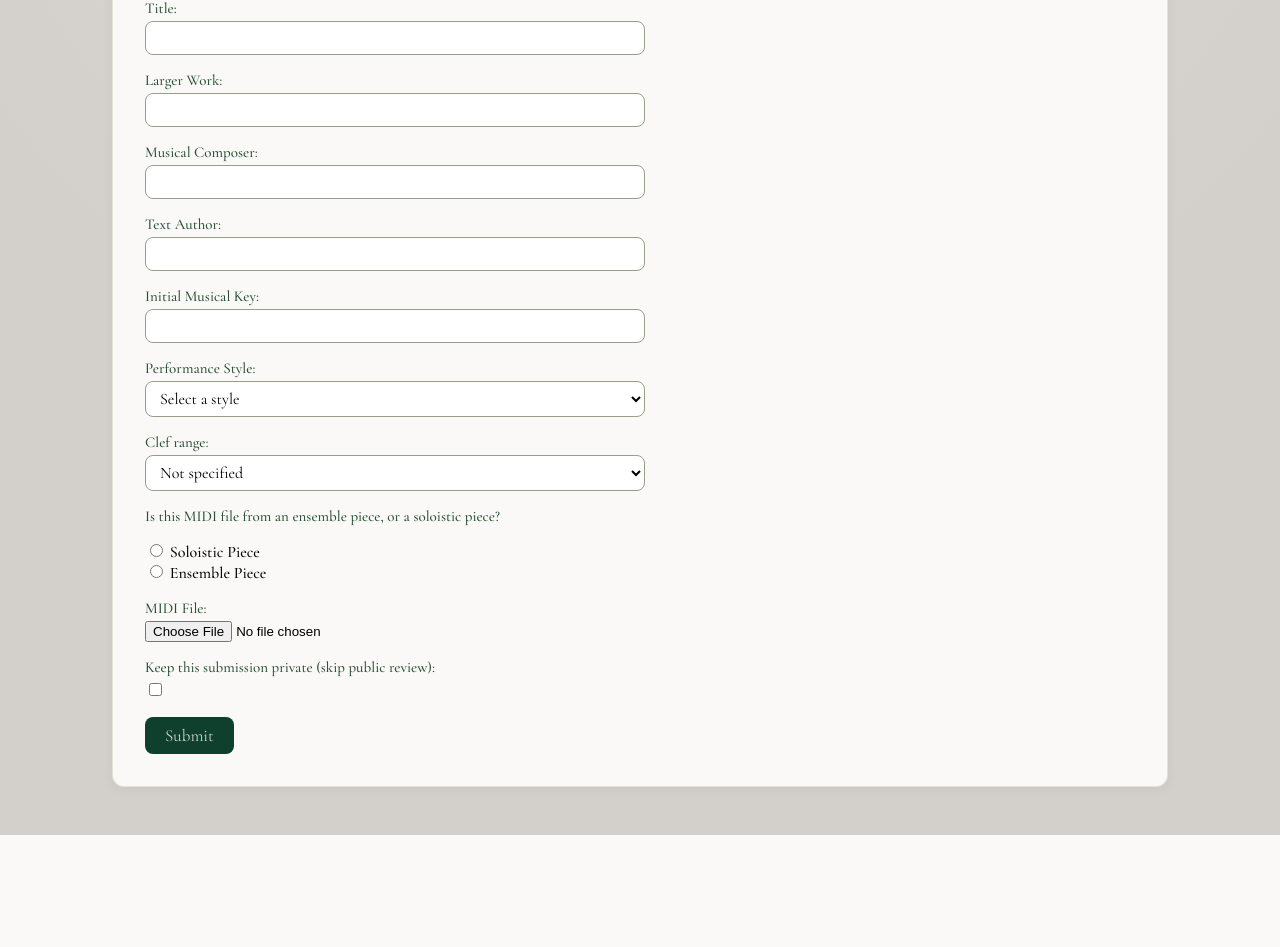
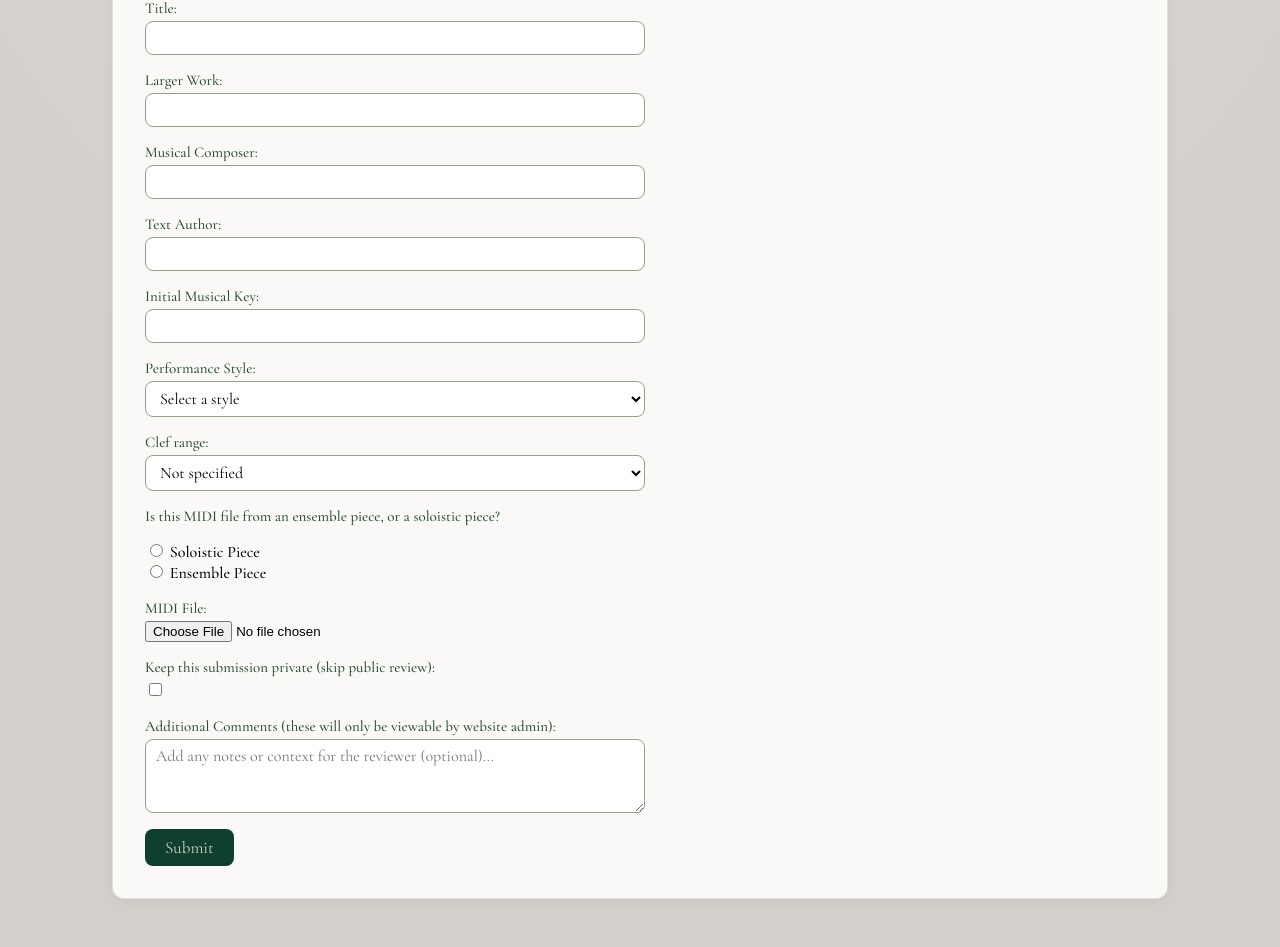
Before and after one commit to Tessituragram/Tessituragram, a Django app: page /submissions/ in a window 1280 px wide. Shown: the part 355-1302 px from the top of the page. Before the commit the page ends 1190 px from the top, so only its background shows below. Run offline with Django 5.2, Linux system fonts and the light colour scheme; the visitor is signed in with stand-in values (Sample User, id 1).

Commit message:
Additional comments field added

```diff
--- a/apps/records/models.py
+++ b/apps/records/models.py
@@ -101,6 +101,11 @@ class Record(models.Model):
         blank=True,
         null=True,
     )
+    additional_comments = models.TextField(
+        blank=True,
+        null=True,
+        help_text="Notes provided by the user during submission.",
+    )
 
     STYLE_CHOICES = [
         ("western_classical", "Western Classical"),
--- a/apps/submissions/forms.py
+++ b/apps/submissions/forms.py
@@ -56,6 +56,17 @@ class SubmissionForm(forms.Form):
         label="Keep this submission private (skip public review)",
     )
 
+    additional_comments = forms.CharField(
+        required=False,
+        widget=forms.Textarea(
+            attrs={
+                "rows": 3,
+                "placeholder": "Add any notes or context for the reviewer (optional)...",
+            }
+        ),
+        label="Additional Comments (these will only be viewable by website admin)",
+    )
+
     def clean_midi_file(self):
         midi_file = self.cleaned_data["midi_file"]
         if midi_file.size > MAX_MIDI_SIZE:
@@ -77,6 +88,7 @@ class SubmissionForm(forms.Form):
             'clef_range',
             'performing_forces',
             'voice_part',
+            'additional_comments'
         ]
 
     def clean(self):
@@ -155,6 +167,17 @@ class ReviewerEditForm(forms.ModelForm):
         label="Voice Part",
     )
 
+    additional_comments = forms.CharField(
+            required=False,
+            widget=forms.Textarea(
+                attrs={
+                    "rows": 3,
+                    "placeholder": "Add any notes or context for the reviewer (optional)...",
+                }
+            ),
+            label="Additional Comments (these will only be viewable by website admin)",
+        )
+
     class Meta:
         model = Record
         fields = [
@@ -168,6 +191,7 @@ class ReviewerEditForm(forms.ModelForm):
             'clef_range',
             'performing_forces',
             'voice_part',
+            'additional_comments'
         ]
 
     def clean_midi_file(self):
--- a/apps/submissions/views.py
+++ b/apps/submissions/views.py
@@ -58,6 +58,7 @@ def submit_form(request):
             clef_range = form.cleaned_data.get("clef_range") or None
             performing_forces = form.cleaned_data["performing_forces"]
             voice_part= form.cleaned_data["voice_part"]
+            additional_comments = form.cleaned_data.get("additional_comments", "")
 
             work_dir = tempfile.mkdtemp(prefix="tessitura_")
             output_dir = os.path.join(work_dir, "results")
@@ -109,6 +110,7 @@ def submit_form(request):
                         clef_range=tess.clef_range,
                         performing_forces=performing_forces,
                         voice_part=voice_part,
+                        additional_comments=additional_comments,
                         status=initial_status,
                         q1_freq=tess.lowFreq,
                         q1_pitch=tess.lowNote,
@@ -384,6 +386,7 @@ def edit_resubmit(request, pk):
                 record.clef_range = tess.clef_range
                 record.performing_forces = form.cleaned_data["performing_forces"]
                 record.voice_part = form.cleaned_data["voice_part"]
+                record.additional_comments = form.cleaned_data.get("additional_comments","")
                 record.status = "pending"
                 record.approval_at = None
                 record.approval_by = None
--- a/templates/records/record_detail.html
+++ b/templates/records/record_detail.html
@@ -35,6 +35,11 @@
         <button type="submit">Update status</button>
     </form>
 
+    {% if record.additional_comments %}
+        <h2>Submitter Notes (Staff Only):</h2>
+        <p class="b1">{{ record.additional_comments|linebreaksbr }}</p>
+    {% endif %}
+
     {% if record.midi_file %}
     <p class="b2"><a href="{% url 'records:midi_download' record.id %}">Download original MIDI file</a></p>
     {% endif %}
--- a/templates/submissions/review_detail.html
+++ b/templates/submissions/review_detail.html
@@ -23,6 +23,9 @@
         {% if record.voice_part %}
             <li><strong>Voice Part:</strong> {{ record.get_voice_part_display|default:record.voice_part }}</li>
         {% endif %}
+        {% if user.is_staff and record.additional_comments %}
+        <li class="b1"><strong>Submitter Notes (Staff Only):</strong>{{ record.additional_comments|linebreaksbr }}</p>
+        {% endif %}
     </ul>
 
     <hr style="margin: 24px 0; border: none; border-top: 1px solid rgba(148, 161, 135, 0.3);">
@@ -42,6 +45,7 @@
 
     <p class="b2"><a href="{% url 'submissions:edit_resubmit' record.id %}">Edit &amp; resubmit on submitter's behalf</a></p>
 
+
     <form method="post">
         {% csrf_token %}
         <button type="submit" name="action" value="approve">Approve</button>
```
